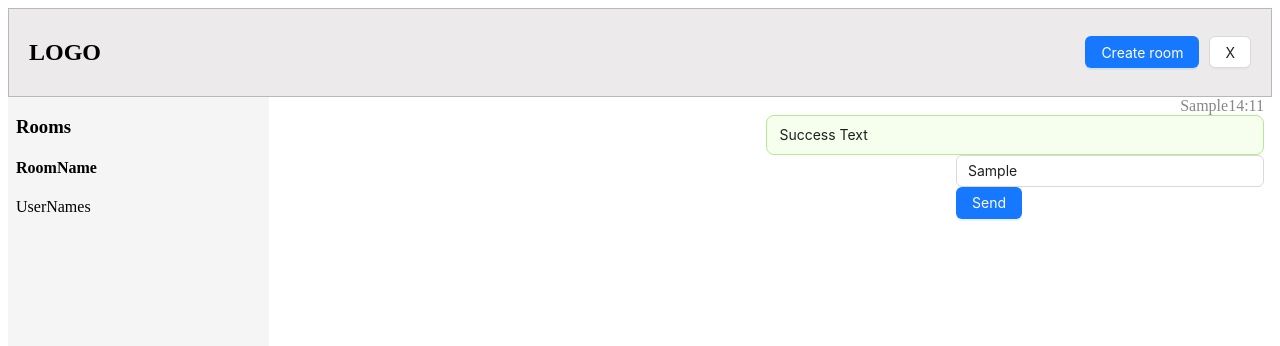
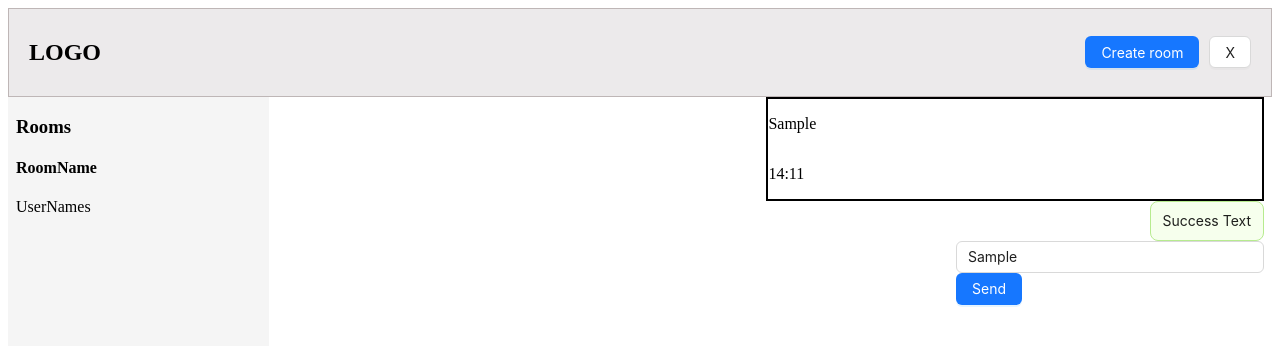
Before and after one commit to AjshaC/Socket-Chatt-App, a React (Vite) app in the folder client/: page /chat in a window 1280 px wide. Both pictures are taken after typing "Sample" into the empty fields and a click on the button "Send". Shown: the top 346 px of the page. Built offline with nearby package versions, Linux system fonts and the light colour scheme; a web font is replaced by a local one.

Commit message:
basic layout for the chat conversation

```diff
--- a/client/src/components/ChatWindow/ChatWindow.css
+++ b/client/src/components/ChatWindow/ChatWindow.css
@@ -15,9 +15,7 @@
 }
 
 
-
 .Userinfo{
-
     display: flex;
     gap: 8px;
 }
@@ -28,11 +26,21 @@
     color: rgb(135, 135, 135);
 }
 
+.MessageContainer{
+    display:  flex;
+    flex-direction: column;
+    min-width: 50%;
+    gap: 1rem;
+}
 
+.MessageBox {
+    display:  flex;
+    flex-direction: column;
+    border: 2px solid black;
+}
 
-.message{
+.MessageMeta {
     display:  flex;
-    min-width: 50%;
-
-
+    flex-direction: row;
+    gap: 1rem;
 }
--- a/client/src/components/ChatWindow/ChatWindow.tsx
+++ b/client/src/components/ChatWindow/ChatWindow.tsx
@@ -24,11 +24,17 @@ export default function ChatWindow(){
     const sendMessage = async () => {
 
         if (currentMessage !== "") {
+            const now = new Date();
+            const hours = now.getHours();
+            const minutes = now.getMinutes();
+
+            const formattedMinutes = (minutes < 10 ? "0" : "") + minutes;
+
             const messageData = {
-                //room: room,
+                //room: room, //KOMPLETTERA MED DETTA SENARE!!!
                 author: user,
                 message: currentMessage,
-                time: new Date(Date.now()).getHours() + ":" + new Date(Date.now()).getMinutes(),
+                time: hours + ":" + formattedMinutes,
             };
 
             await socket.emit("send_message", messageData);
@@ -58,14 +64,14 @@ export default function ChatWindow(){
 
             </div>
 
-            <div className="Userinfo">
+            <div className="MessageContainer">
                 {messageList.map((messageContent) => {
                     return (
-                        <div className="message">
-                            <div className="messageContent">
+                        <div className="MessageBox">
+                            <div className="MessageContent">
                                 <p>{messageContent.message}</p>
                             </div>
-                            <div className="messageMeta">
+                            <div className="MessageMeta">
                                 <p>{messageContent.time}</p>
                                 <p>{messageContent.author}</p>
                             </div>
@@ -74,7 +80,7 @@ export default function ChatWindow(){
                 })}
             </div>
 
-            <Alert className="message" message="Success Text" type="success" />
+            <Alert className="message2" message="Success Text" type="success" />
 
             <div className="chat-footer">
                 <Input onChange={(e)=> setCurrentMessage(e.target.value)} type="text" placeholder="Write your message..." />
```
